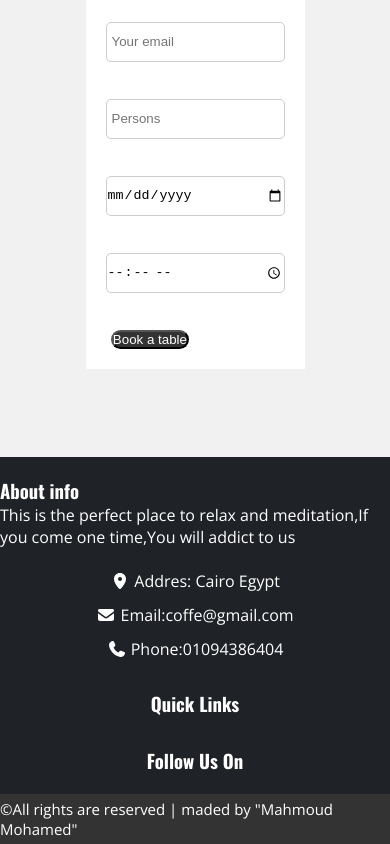
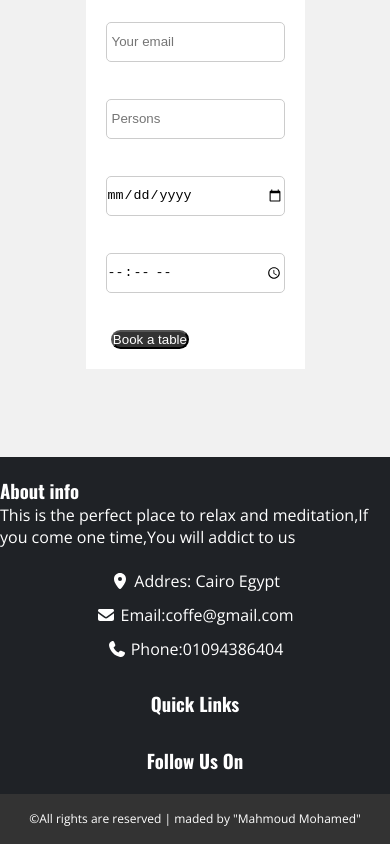
Before and after one commit to Mahmoud1854/Coffe-Shop, a React (Create React App) app: page / in a window 390 px wide. Shown: the part 5531-6375 px from the top of the page. Built offline with nearby package versions, Linux system fonts and the light colour scheme.

Commit message:
coffe-shop

```diff
--- a/src/App.css
+++ b/src/App.css
@@ -5,6 +5,11 @@
   box-sizing: border-box;
   max-width: auto;
 
+}
+.footerChild2 ul,.footerChild3 ul{
+  display: flex;
+  flex-direction: column;
+  gap: 15px;
 }
 :root {
   --background: #f1f1f1;
@@ -487,7 +492,12 @@ input::placeholder{
   .logo {
     max-width: 180px;
   }
-
+  .bottomFooter p{
+    font-size: 12px;
+  }
+  .upperFooter{
+    text-align: center;
+  }
   .homeText h1 {
     font-size: 32px;
   }
```
